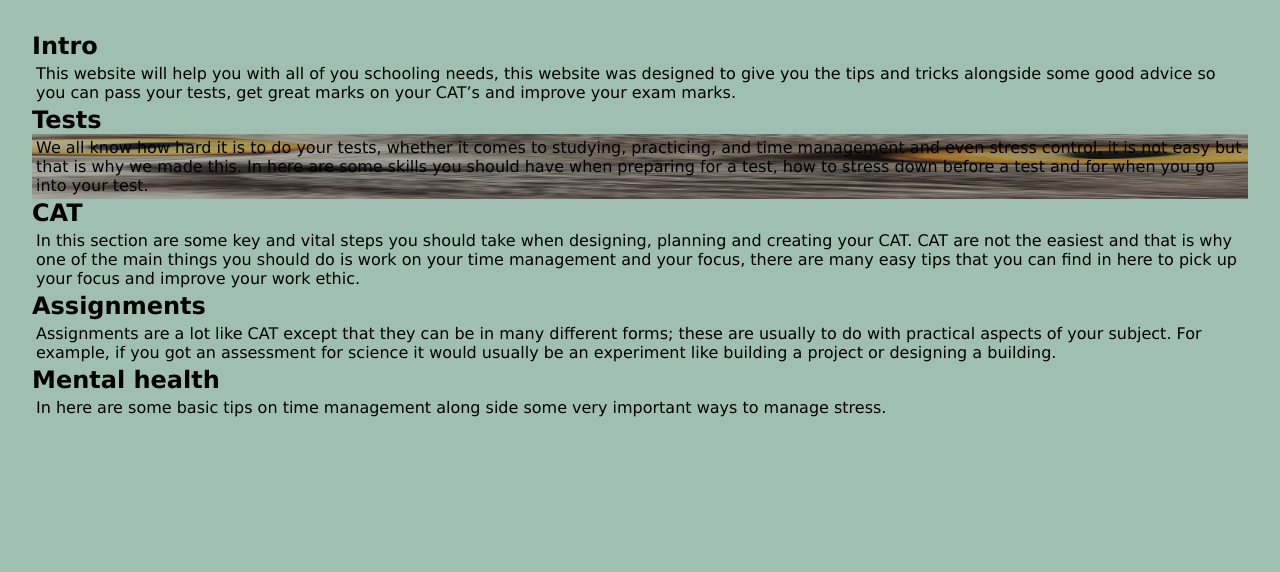
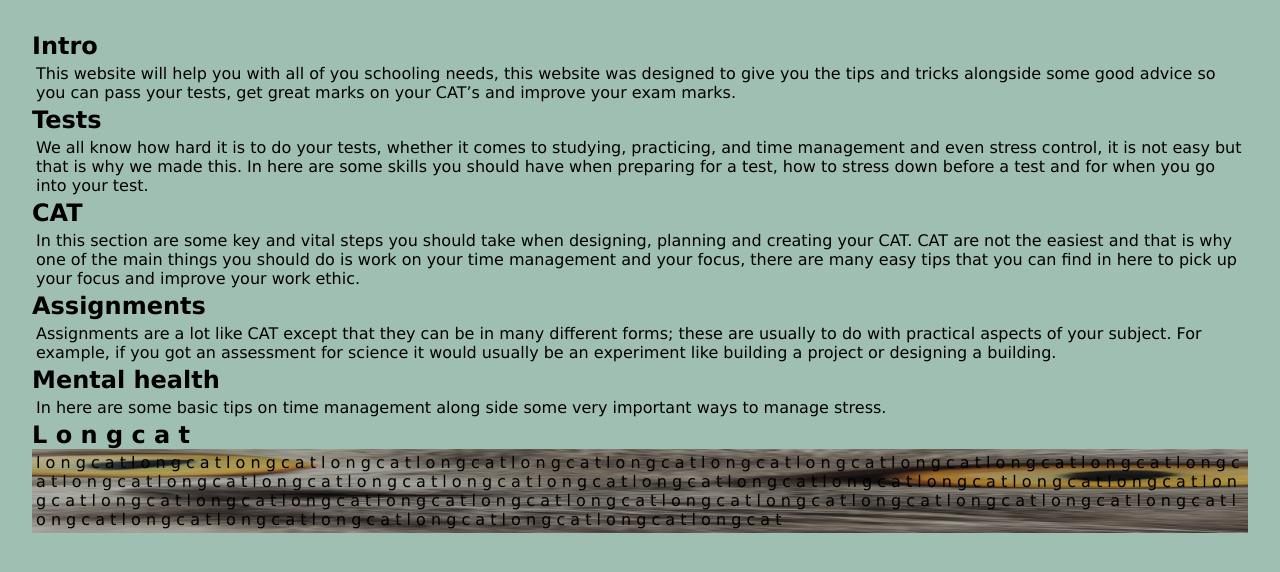
Before and after one commit to Dominic-College/seqta-redesign-harry-oscar-alex, a plain HTML site: page index.html in a window 1280 px wide. Drawn offline with Linux system fonts and the light colour scheme.

Commit message:
l o n g c a t

```diff
--- a/index.html
+++ b/index.html
@@ -12,7 +12,7 @@
 				This website will help you with all of you schooling needs, this website was designed to give you the tips and tricks alongside some good advice so you can pass your tests, get great marks on your CAT’s and improve your exam marks.
 			</p>
 			<h2>Tests</h2>
-			<p class="longcat">
+			<p>
 				We all know how hard it is to do your tests, whether it comes to studying, practicing, and time management and even stress control, it is not easy but that is why we made this. In here are some skills you should have when preparing for a test, how to stress down before a test and for when you go into your test.
 			</p>
 			<h2>CAT</h2>
@@ -27,6 +27,10 @@
 			<p>
 			In here are some basic tips on time management along side some very important ways to manage stress.
 			</p>
+			<h2>L o n g c a t</h2>
+			<p class="longcat">
+			l o n g c a t l o n g c a t l o n g c a t l o n g c a t l o n g c a t l o n g c a t l o n g c a t l o n g c a t l o n g c a t l o n g c a t l o n g c a t l o n g c a t l o n g c a t l o n g c a t l o n g c a t l o n g c a t l o n g c a t l o n g c a t l o n g c a t l o n g c a t l o n g c a t l o n g c a t l o n g c a t l o n g c a t l o n g c a t l o n g c a t l o n g c a t l o n g c a t l o n g c a t l o n g c a t l o n g c a t l o n g c a t l o n g c a t l o n g c a t l o n g c a t l o n g c a t l o n g c a t l o n g c a t l o n g c a t l o n g c a t l o n g c a t l o n g c a t l o n g c a t l o n g c a t l o n g c a t l o n g c a t
+			</p>
 		</article>
 	</body>
 </html>
```
